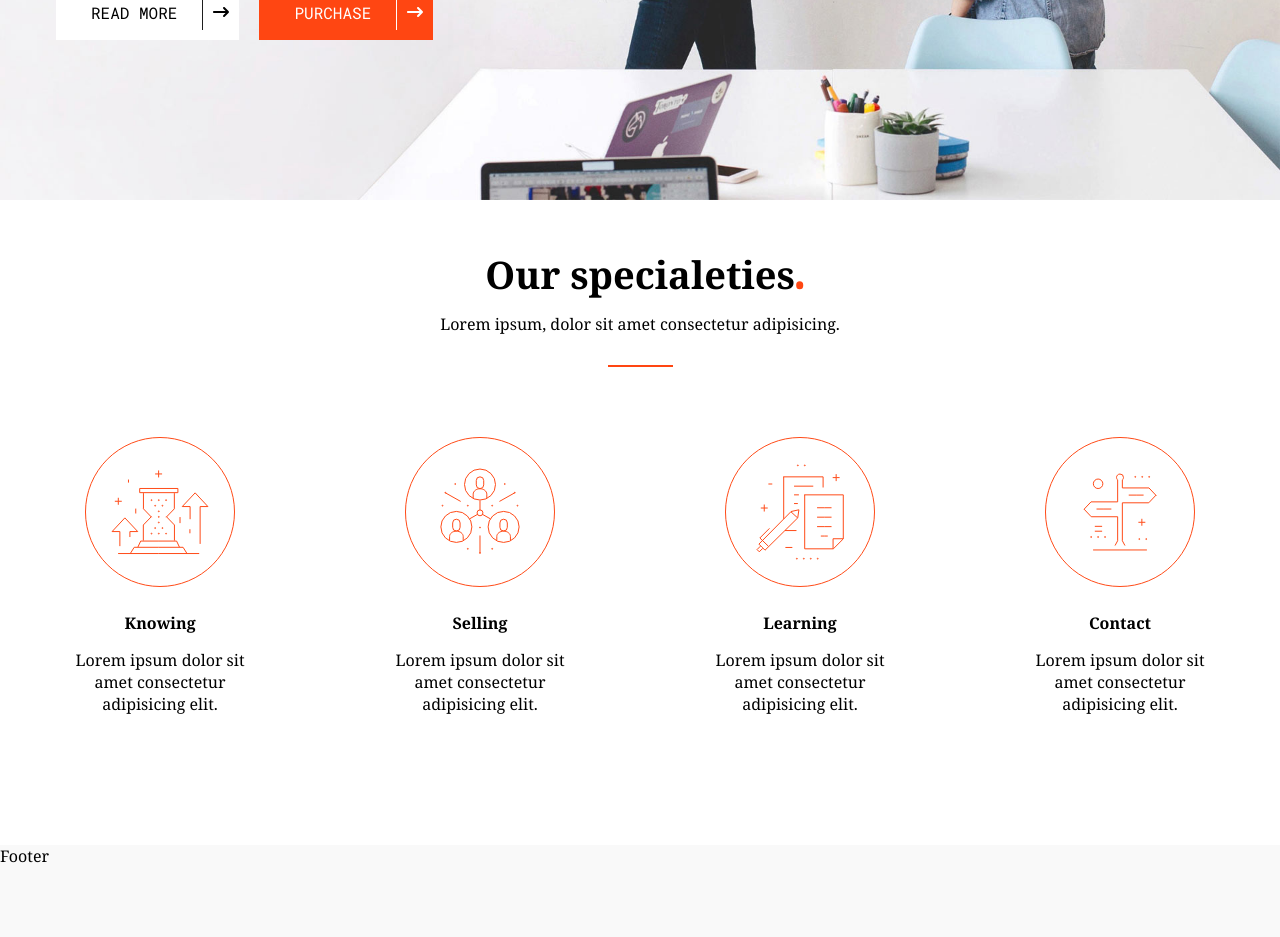
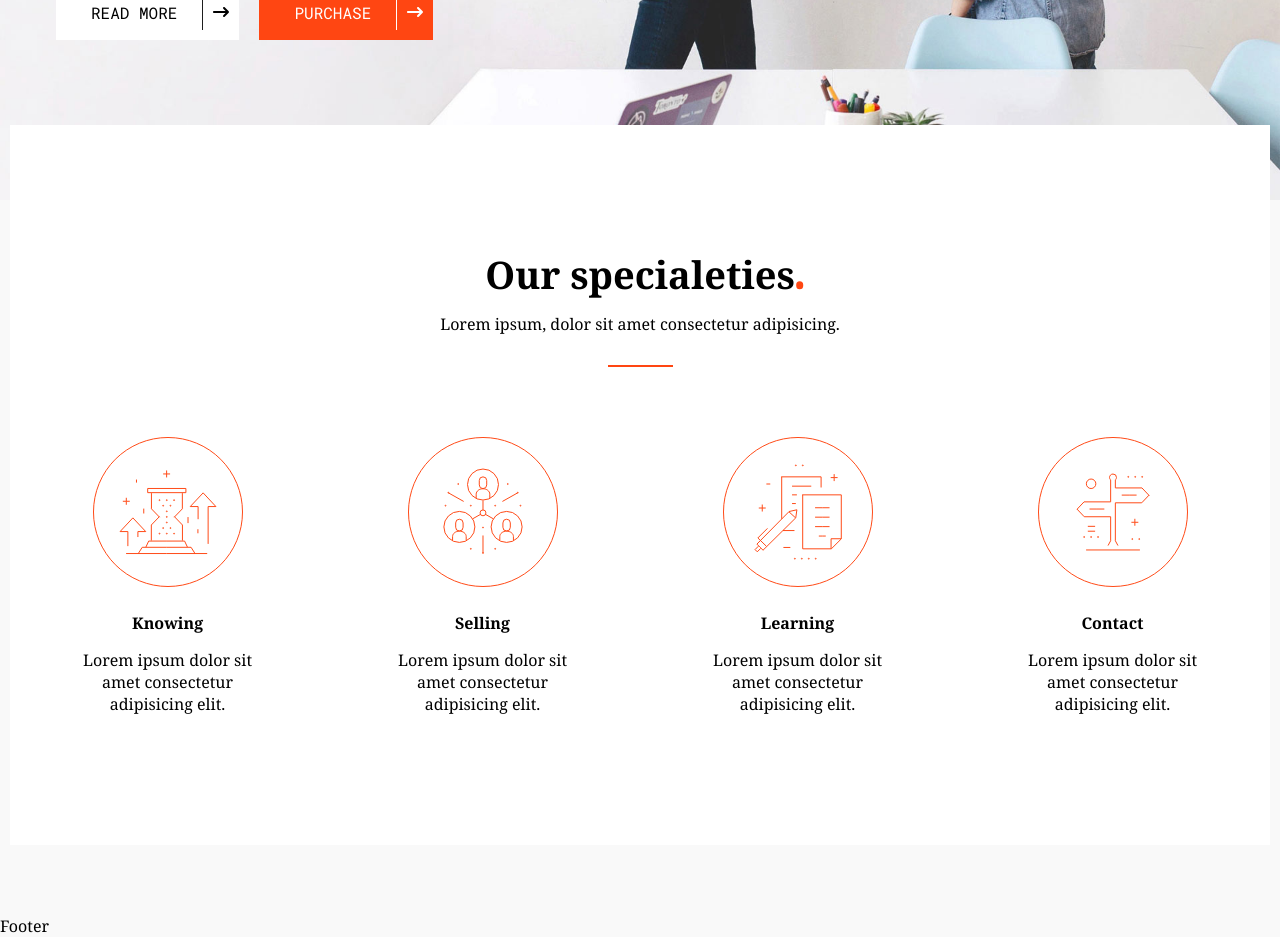
Before and after one commit to AnatoliyZakhryapin/proj-html-vuejs, a Vue app: page / in a window 1280 px wide. Shown: the part 520-1457 px from the top of the page. Before the commit the page ends 1387 px from the top, so only its background shows below. Built offline with nearby package versions, Linux system fonts and the light colour scheme.

Commit message:
refactor html grid to SectionOurSoecialeties

```diff
--- a/src/components/SectionOurSpecialeties.vue
+++ b/src/components/SectionOurSpecialeties.vue
@@ -36,7 +36,11 @@ export default {
 
 <template>
     <section class="OurSpecialeties">
+        <!-- SECTION DESCRIPTION -->
         <div class="container-xxl">
+            <div class="row">
+                <div class="col">
+                    <div class="bg-box">
                         <div class="container-lg">
                             <div class="row">
                                 <div class="col">
@@ -53,6 +57,10 @@ export default {
                             </div>
                         </div>
                     </div>
+                </div>
+            </div>
+        </div>
+        <!-- PREVIEW SPECIALETES -->
     </section>
 </template>
 
@@ -61,8 +69,12 @@ export default {
     @use './style/partial/mixins' as*;
 
     .container-xxl {
+        position: relative;
+        z-index: 1;
+    }
+    .bg-box {
+        background-color: $bg-white-1;
         padding: 130px 0px;
-        background-color: $bg-white-1;
     }
     .row:has(> .col .section-description) {
         flex-direction: column;
@@ -90,13 +102,14 @@ export default {
         .text {
             margin-bottom: 30px;
         }
-        &::after {
-            @include after-line;
-        }
     }
     .row:has(> .col .card) {
         justify-content: space-around;
     }
 
+    .bg-box .row:first-child::after {
+      @include after-line;
+    }
+
 
 </style>
```
Lines whose indentation alone changed are shown as unchanged.
